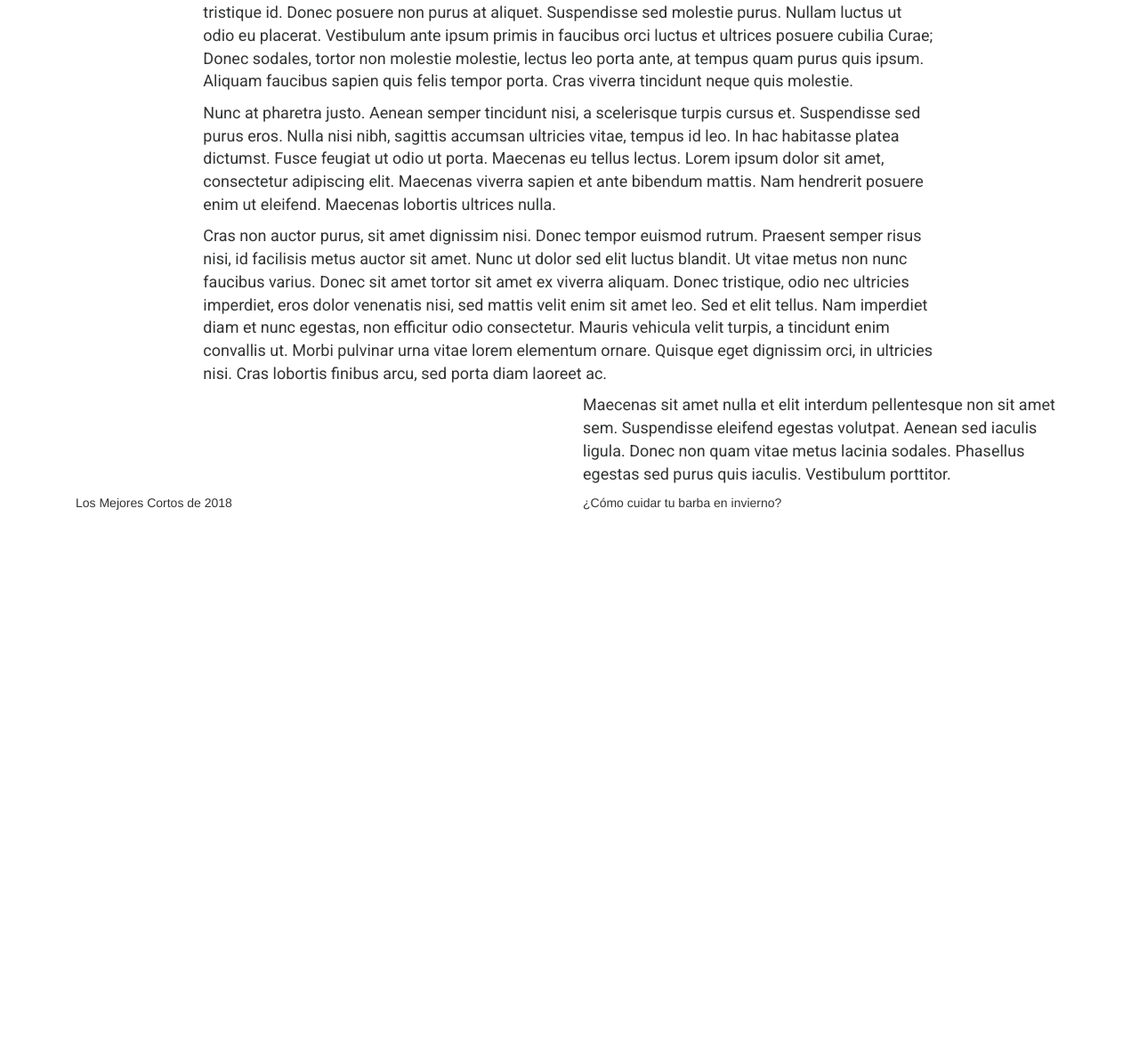
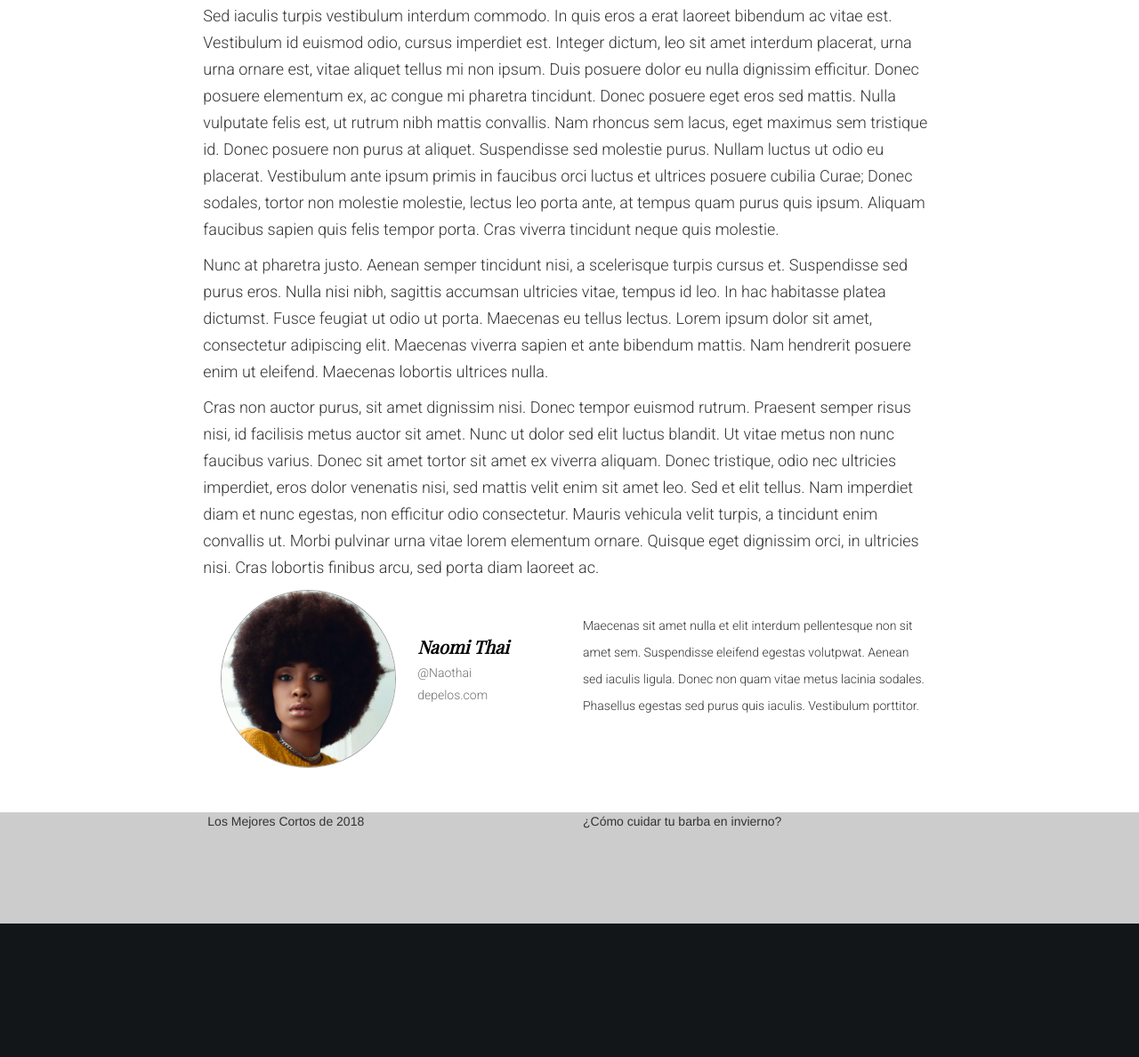
Before and after one commit to Fbaldassare/Desafio-latam-30102019, a plain HTML site: page index.html in a window 1280 px wide. Shown: the part 1199-2387 px from the top of the page at 89% size. Before the commit the page ends 1774 px from the top, so only its background shows below. Drawn offline with nearby package versions, Linux system fonts and the light colour scheme; a web font is replaced by a local one.

Commit message:
se corrigieron nombre de clases y se les dio clase de la sección contact

```diff
--- a/assets/css/style.css
+++ b/assets/css/style.css
@@ -12,12 +12,15 @@ h1{
 h4{
     font-family: 'Playfair Display';
     color: #707070;
+    padding: 25px 0 25px 0;
 }
 
 p{
     font-family: 'Roboto';
+    font-weight: 300;
     font-size: 18px;
     color: #323333;
+    line-height: 30px;
 
 }
 
@@ -31,22 +34,32 @@ p{
 
 
 /* colors */
-.color_eerie_black{
+.color-eerieblack{
     color:#121619;
 }
 
-.color_jet{
+.color-jet{
     color:#323333;
 }
 
-.color_nickel{
-    color: #d56c6a;
+.color-nickel{
+    color: #707070;
+}
+.color-nickel_background{
+    background: #707070;
+}
+
+.color-nickel-light_background{
+    background: #cccccc;
+}
+.color-fuzzy-wuzzy{
+    color: #D56C6A;
 }
 
 .color_white{
     color: #ffffff;
 }
-
+.color_
 /* navbar */
 .navbar{
     border-radius: 0;
@@ -61,3 +74,57 @@ p{
 .navbar-inverse .navbar-nav{
     color: white;
 }
+/* more pages */
+.container__more-pages_height{
+    height:125px;
+}
+.contact{
+    height: 250px;
+    color: #707070;
+}
+
+.contact__img img{
+    border: 1px solid #a2a2a2;
+    border-radius: 50%;
+    height: 200px;
+}
+.contact__case_img{
+    padding: 50px 0 50px 25px;
+}
+.contact__case-tittle{
+    font-family: 'Playfair Display';
+    font-style: italic;
+    font-size: 20px;
+    font-weight: 900;
+    color: black;
+}
+.contact__case-name{
+    font-family: 'Roboto';
+    font-weight:200;
+    font-size: 14px;
+    line-height: 30px;
+}
+
+.contact__case-web{
+    font-family: 'Roboto';
+    font-weight:200;
+    font-size: 14px;}
+}
+
+.contact__case_description{
+    padding-top: 50px;
+}
+
+.contact__case__description_paragraph p{
+    font-family: 'Roboto';
+    font-weight:200;
+    font-size: 14px;
+    line-height: 30px;
+    padding-top:25px;
+}
+
+/* footer */
+footer{
+    height: 150px;
+    color: #121619
+}
--- a/index.html
+++ b/index.html
@@ -58,7 +58,7 @@
     <div class="container-fluid" id="background-img">
         <h1>5 formas de cuidar<br>tu corte de cabello</h1>
     </div>
-    <div class="container col-md-8 col-md-offset-2 color_jet">
+    <div class="container col-md-8 col-md-offset-2 color-jet">
         <h4>12 de abril de 2018</h4>
         <p>Lorem ipsum dolor sit amet, consectetur adipiscing elit. Suspendisse varius ac mauris vitae convallis.
             Mauris egestas urna iaculis augue posuere, vehicula maximus orci vulputate. Integer ex enim, dignissim
@@ -96,19 +96,38 @@
             Morbi pulvinar urna vitae lorem elementum ornare. Quisque eget dignissim orci, in ultricies nisi. Cras
             lobortis finibus arcu, sed porta diam laoreet ac. </p>
     </div>
+
     <div class="row">
-        <div class="container">
+        <div class="container col-md-8 col-md-offset-2 contact">
             <!-- Contacto-->
-            <div class="col-md-6"></div>
             <div class="col-md-6">
-                <p>Maecenas sit amet nulla et elit interdum pellentesque non sit amet sem. Suspendisse eleifend
-                    egestas volutpat. Aenean sed iaculis ligula. Donec non quam vitae metus lacinia sodales.
-                    Phasellus egestas sed purus quis iaculis. Vestibulum porttitor. </p>
+                <div class="col-md-6">
+                    <div class="contact__img">
+                        <img src="assets/img/naomi-thai.png" alt="">
+                    </div>
+                </div>
+                <div class="col-md-6">
+                    <div class="contact__case_img">
+                        <span class="contact__case-tittle">Naomi Thai</span>
+                        <br>
+                        <span class="contact__case-name">@Naothai</span>
+                        <br>
+                        <span class="contact__case-web">depelos.com</span>
+                    </div>
+                </div>
             </div>
-        </div><!-- /fin contacto -->
+            <div class="col-md-6">
+                <span class="contact__case__description_paragraph">
+                    <p>Maecenas sit amet nulla et elit
+                        interdum pellentesque non sit amet sem. Suspendisse eleifend
+                        egestas volutpwat. Aenean sed iaculis ligula. Donec non quam vitae metus lacinia sodales.
+                        Phasellus egestas sed purus quis iaculis. Vestibulum porttitor.</p>
+                </span>
+            </div><!-- /fin contacto -->
+        </div>
     </div>
-    <div class="row">
-        <div class="container">
+    <div class="row color-nickel-light_background">
+        <div class="container container col-md-8 col-md-offset-2 container__more-pages_height">
             <!-- artículos siguientes -->
             <div class="col-md-6">
                 Los Mejores Cortos de 2018
@@ -118,7 +137,8 @@
             </div>
         </div><!-- / artículos siguientes -->
     </div>
-    <footer class="color_eerie_black">
+    </div>
+    <footer class="navbar-inverse">
         <div class="row"></div>
     </footer>
 </body>
```
